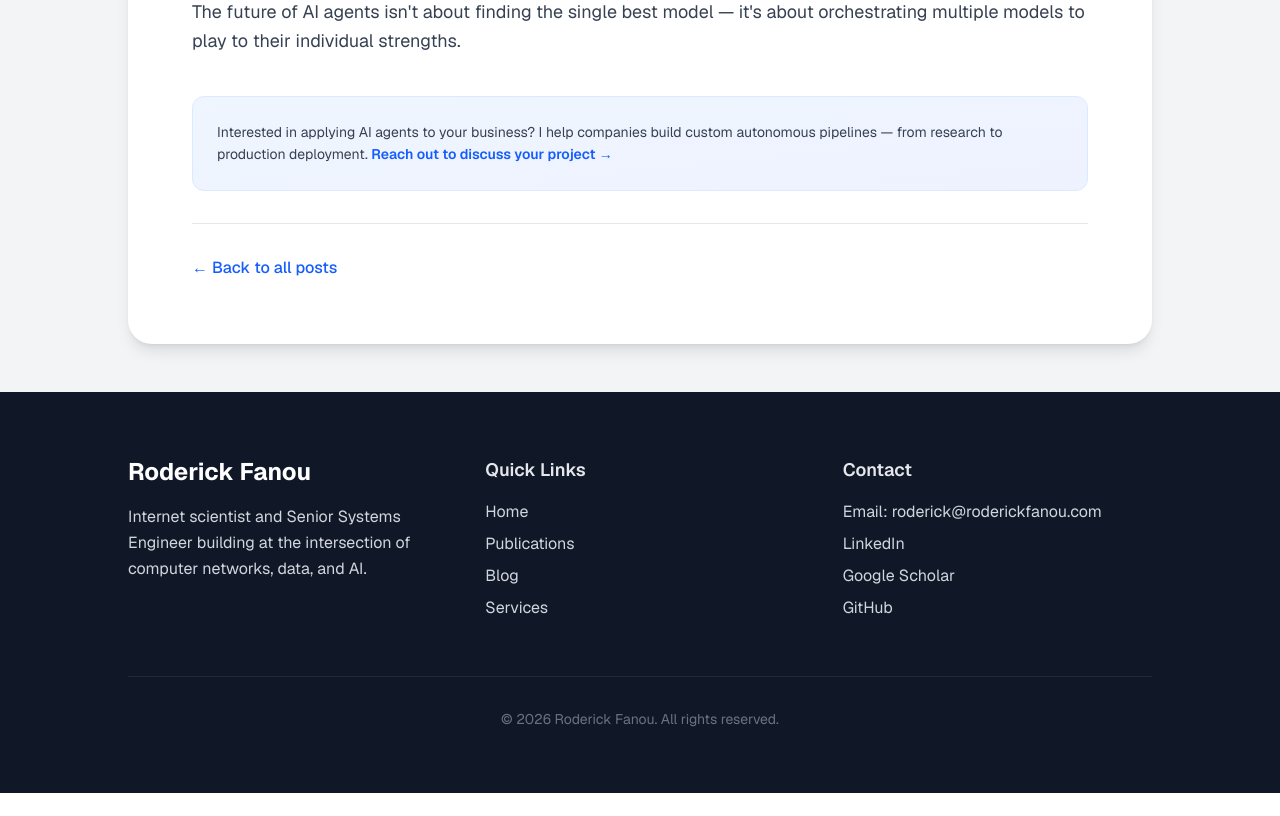
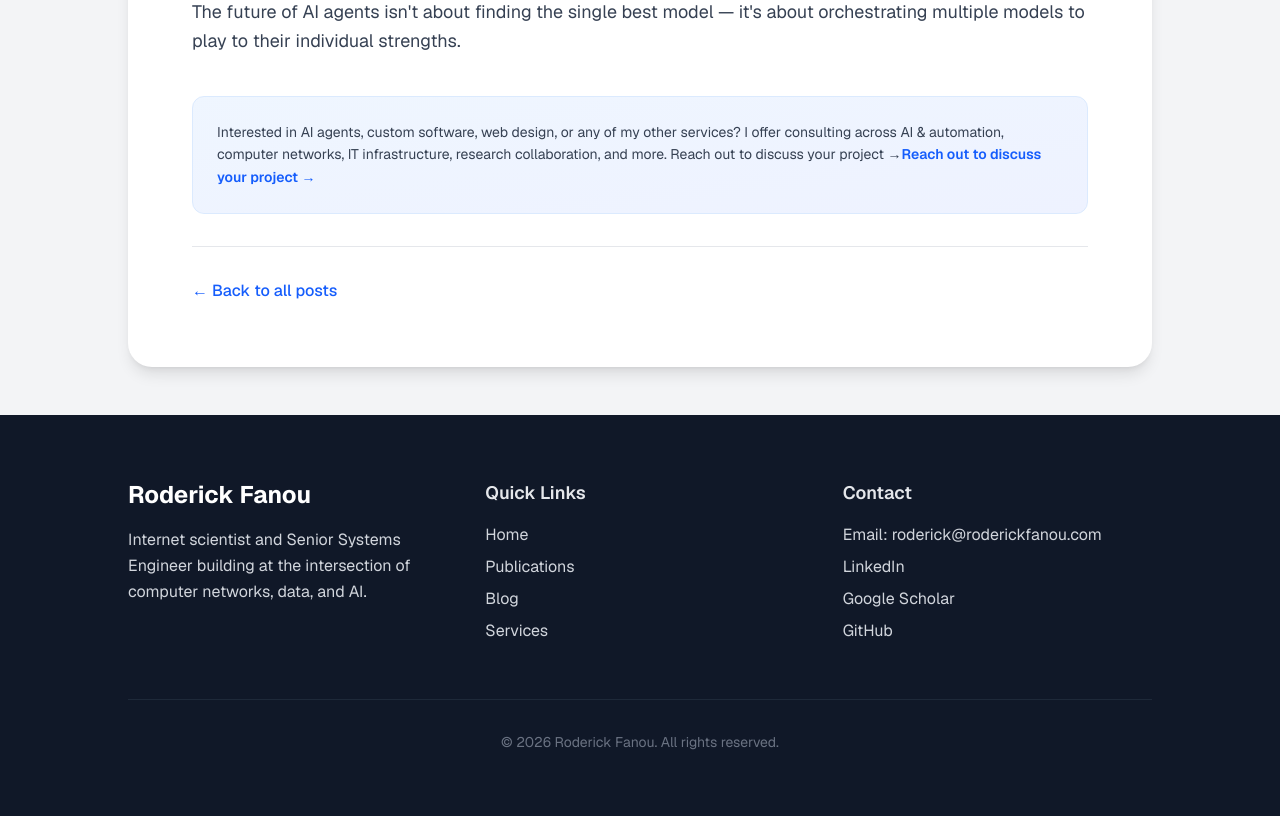
Before and after one commit to rodricfanou/rodricfanou.github.io, a Next.js app: page /blog/1 in a window 1280 px wide. Shown: the part 1820-2636 px from the top of the page. Before the commit the page ends 2613 px from the top, so only its background shows below. Built offline with nearby package versions, Linux system fonts and the light colour scheme.

Commit message:
Blog: update CTA to reflect all services offered

```diff
--- a/src/app/blog/[id]/page.tsx
+++ b/src/app/blog/[id]/page.tsx
@@ -576,7 +576,7 @@ print(result)`}</pre>
         {/* CTA */}
         <div className="mt-10 p-6 rounded-xl bg-gradient-to-br from-blue-50 to-indigo-50 border border-blue-100">
           <p className="text-gray-700 text-sm leading-relaxed">
-            Interested in applying AI agents to your business? I help companies build custom autonomous pipelines — from research to production deployment.{" "}
+            Interested in AI agents, custom software, web design, or any of my other services? I offer consulting across AI & automation, computer networks, IT infrastructure, research collaboration, and more. Reach out to discuss your project →
             <Link href="/contact" className="text-blue-600 font-semibold hover:underline">
               Reach out to discuss your project &rarr;
             </Link>
```
